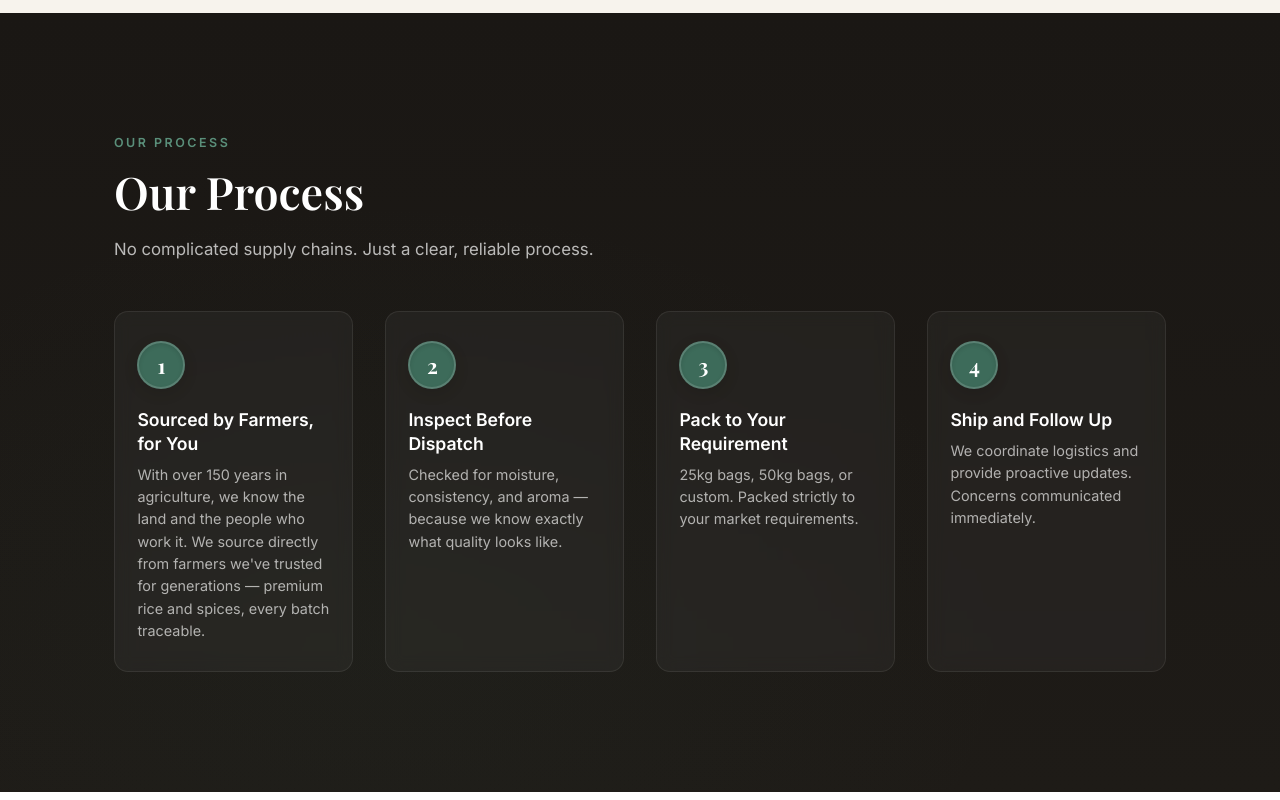
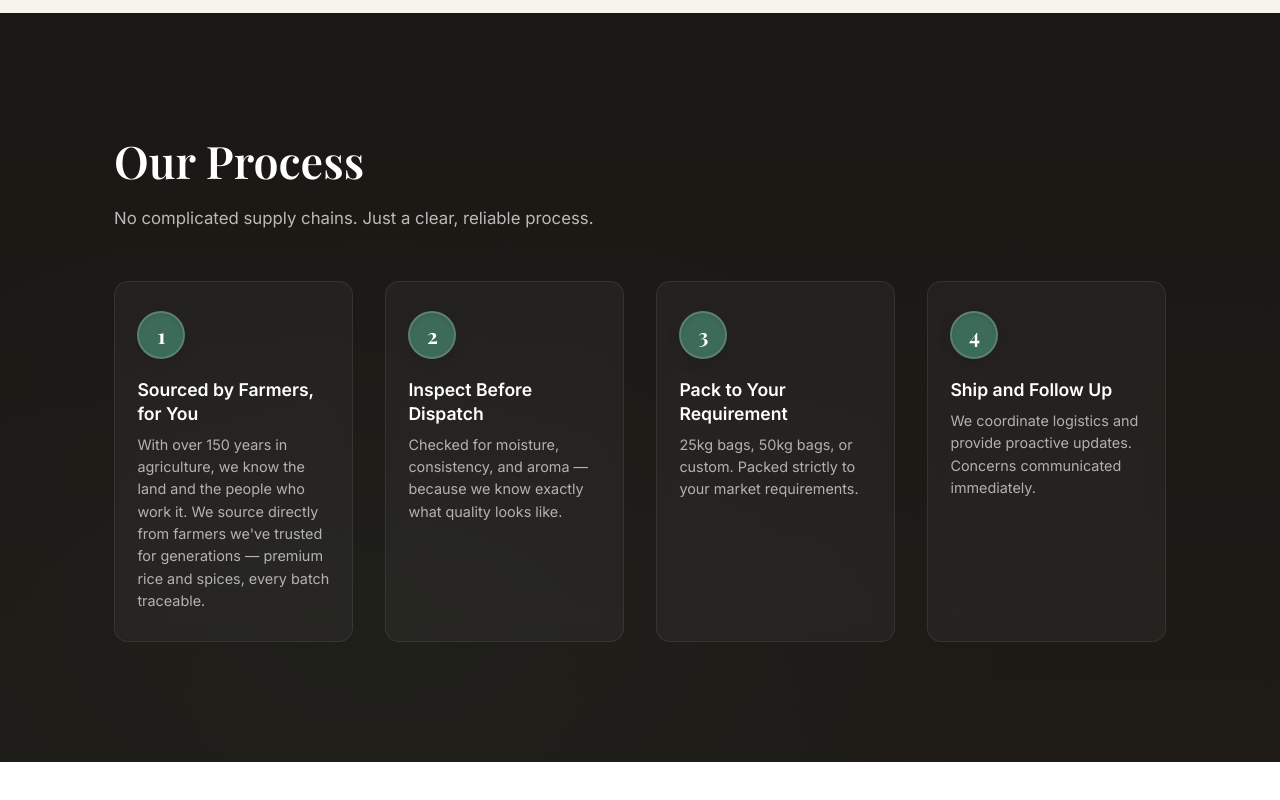
Before and after one commit to vinayakajith/kk-trading-company-frontend, a React (Vite) app: page / in a window 1280 px wide. Shown: the part 2920-3720 px from the top of the page. Built offline with nearby package versions, Linux system fonts and the light colour scheme; a web font is replaced by a local one.

Commit message:
bug fixes

```diff
--- a/src/components/Process.jsx
+++ b/src/components/Process.jsx
@@ -5,7 +5,6 @@ const Process = () => {
         <section id="process" className="section process-section">
             <div className="container">
                 <div className="section-header reveal-up">
-                    <p className="section-label">Our Process</p>
                     <h2 className="section-title">Our Process</h2>
                     <p className="section-desc">No complicated supply chains. Just a clear, reliable process.</p>
                 </div>
```
